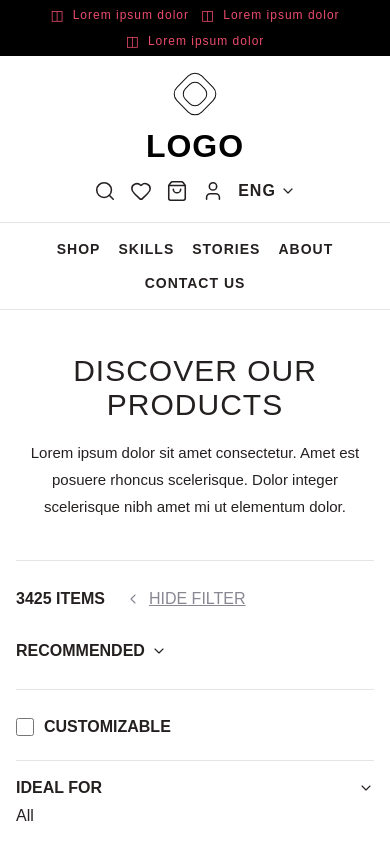
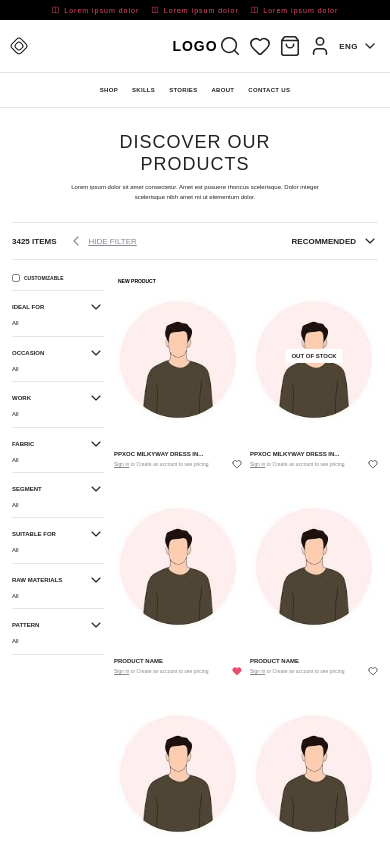
Before and after one commit to Keshav-LB/Appscrip-task-Keshav-Mishra, a Next.js app: page / in a window 390 px wide. Shown: the top 844 px of the page. Built offline with nearby package versions, Linux system fonts and the light colour scheme.

Commit message:
updated css

```diff
--- a/src/app/globals.css
+++ b/src/app/globals.css
@@ -81,7 +81,7 @@ button {
 }
 
 .header-main__inner {
-  min-height: 108px;
+  min-height: 96px;
   display: flex;
   align-items: center;
   justify-content: space-between;
@@ -95,14 +95,14 @@ button {
 }
 
 .header-main__right {
-  gap: 20px;
+  gap: 18px;
 }
 
 .header-main__logo {
   position: absolute;
   left: 50%;
   transform: translateX(-50%);
-  font-size: 40px;
+  font-size: 36px;
   font-weight: 800;
   line-height: 1;
   letter-spacing: 1px;
@@ -110,28 +110,28 @@ button {
 }
 
 .brand-logo-box {
-  width: 36px;
-  height: 36px;
-  border: 1.6px solid #111;
-  border-radius: 10px;
+  width: 28px;
+  height: 28px;
+  border: 1.5px solid #111;
+  border-radius: 8px;
   position: relative;
   transform: rotate(45deg);
 }
 
 .brand-logo-inner {
   position: absolute;
-  inset: 6px;
-  border: 1.4px solid #111;
-  border-radius: 8px;
+  inset: 5px;
+  border: 1.2px solid #111;
+  border-radius: 6px;
 }
 
 .header-lang {
   display: flex;
   align-items: center;
   gap: 4px;
-  font-size: 16px;
+  font-size: 14px;
   font-weight: 700;
-  letter-spacing: 1px;
+  letter-spacing: 0.5px;
 }
 
 .header-nav {
@@ -139,7 +139,7 @@ button {
 }
 
 .header-nav__inner {
-  min-height: 78px;
+  min-height: 72px;
   display: flex;
   align-items: center;
   justify-content: center;
@@ -147,14 +147,14 @@ button {
 }
 
 .header-nav__inner a {
-  font-size: 18px;
+  font-size: 16px;
   font-weight: 700;
-  letter-spacing: 1px;
+  letter-spacing: 0.6px;
 }
 
 /* HERO */
 .hero {
-  padding-top: 64px;
+  padding-top: 72px;
   padding-bottom: 56px;
 }
 
@@ -165,18 +165,18 @@ button {
 }
 
 .hero__inner h1 {
-  font-size: 64px;
-  line-height: 1.12;
+  font-size: 60px;
+  line-height: 72px;
   font-weight: 400;
   letter-spacing: 1px;
-  margin-bottom: 28px;
+  margin-bottom: 16px;
 }
 
 .hero__inner p {
-  max-width: 760px;
+  max-width: 720px;
   margin: 0 auto;
   font-size: 22px;
-  line-height: 1.8;
+  line-height: 40px;
   color: #252020;
 }
 
@@ -193,12 +193,11 @@ button {
 .filter-bar__left {
   display: flex;
   align-items: center;
-  gap: 34px;
+  gap: 52px;
 }
 
 .filter-bar__count {
   font-size: 18px;
-  line-height: 40px;
   font-weight: 700;
   text-transform: uppercase;
 }
@@ -210,7 +209,6 @@ button {
   color: #888792;
   text-decoration: underline;
   font-size: 16px;
-  line-height: 40px;
 }
 
 .filter-bar__sort {
@@ -218,125 +216,25 @@ button {
   align-items: center;
   gap: 6px;
   font-size: 18px;
-  line-height: 40px;
   font-weight: 700;
   text-transform: uppercase;
   color: #252020;
 }
 
-/* TABLET */
-@media (max-width: 1024px) {
-  .header-nav__inner {
-    gap: 28px;
-    flex-wrap: wrap;
-    padding: 16px 0;
-  }
-
-  .hero__inner h1 {
-    font-size: 52px;
-  }
-
-  .hero__inner p {
-    font-size: 20px;
-  }
-}
-
-/* MOBILE */
-@media (max-width: 768px) {
-  .top-strip {
-    justify-content: center;
-    flex-wrap: wrap;
-  }
-
-  .header-main__inner {
-    min-height: auto;
-    flex-direction: column;
-    gap: 18px;
-    padding: 20px 0;
-  }
-
-  .header-main__logo {
-    position: static;
-    transform: none;
-    font-size: 32px;
-  }
-
-  .header-main__right {
-    gap: 14px;
-    flex-wrap: wrap;
-    justify-content: center;
-  }
-
-  .header-nav__inner {
-    gap: 18px;
-    min-height: auto;
-    padding: 18px 0;
-  }
-
-  .header-nav__inner a {
-    font-size: 14px;
-  }
-
-  .hero {
-    padding-top: 44px;
-    padding-bottom: 40px;
-  }
-
-  .hero__inner h1 {
-    font-size: 38px;
-    margin-bottom: 18px;
-  }
-
-  .hero__inner p {
-    font-size: 16px;
-    line-height: 1.8;
-  }
-
-  .filter-bar {
-    min-height: auto;
-    padding: 18px 0;
-    flex-direction: column;
-    align-items: flex-start;
-    gap: 12px;
-  }
-
-  .filter-bar__left {
-    gap: 20px;
-    flex-wrap: wrap;
-  }
-}
-
-@media (max-width: 480px) {
-  .page-section {
-    padding-left: 16px;
-    padding-right: 16px;
-  }
-
-  .hero__inner h1 {
-    font-size: 30px;
-  }
-
-  .hero__inner p {
-    font-size: 15px;
-  }
-
-  .filter-bar__count,
-  .filter-bar__sort {
-    font-size: 16px;
-  }
+.filter-bar__toggle-icon--rotated {
+  transform: rotate(180deg);
 }
 
 /* PRODUCTS SECTION */
 .products-section {
   padding-top: 28px;
-  padding-bottom: 60px;
+  padding-bottom: 40px;
 }
 
 .products-layout {
   display: flex;
   align-items: flex-start;
   gap: 32px;
-  transition: all 0.3s ease;
 }
 
 /* FILTER SIDEBAR */
@@ -349,7 +247,7 @@ button {
   display: flex;
   align-items: center;
   gap: 10px;
-  padding-bottom: 24px;
+  padding-bottom: 20px;
   border-bottom: 1px solid #e5e5e5;
   font-size: 18px;
   font-weight: 700;
@@ -363,7 +261,7 @@ button {
 }
 
 .filter-sidebar__section {
-  padding: 18px 0 16px;
+  padding: 18px 0 14px;
   border-bottom: 1px solid #e5e5e5;
 }
 
@@ -379,7 +277,7 @@ button {
 
 .filter-sidebar__section p {
   font-size: 18px;
-  line-height: 1.4;
+  line-height: 22px;
   color: #252020;
 }
 
@@ -392,7 +290,7 @@ button {
 .product-grid {
   display: grid;
   grid-template-columns: repeat(3, minmax(0, 1fr));
-  gap: 32px 24px;
+  gap: 30px 24px;
 }
 
 /* PRODUCT CARD */
@@ -415,12 +313,11 @@ button {
 
 .product-card__badge {
   position: absolute;
-  top: 12px;
-  left: 14px;
+  top: 10px;
+  left: 12px;
   z-index: 2;
   font-size: 12px;
   font-weight: 700;
-  letter-spacing: 0.3px;
   text-transform: uppercase;
   color: #000;
 }
@@ -428,11 +325,11 @@ button {
 .product-card__stock {
   position: absolute;
   left: 50%;
-  top: 46%;
+  top: 48%;
   transform: translate(-50%, -50%);
   z-index: 2;
   background: rgba(255, 255, 255, 0.96);
-  padding: 12px 22px;
+  padding: 8px 14px;
   font-size: 18px;
   font-weight: 700;
   color: #252020;
@@ -449,22 +346,25 @@ button {
   font-weight: 700;
   text-transform: uppercase;
   color: #252020;
-  margin-bottom: 8px;
+  margin-bottom: 6px;
 }
 
 .product-card__bottom {
   display: flex;
   align-items: flex-start;
   justify-content: space-between;
-  gap: 10px;
+  gap: 8px;
 }
 
 .product-card__bottom p {
-  font-size: 14px;
+  font-size: 12px;
   line-height: 1.4;
   color: #888792;
+  max-width: 250px;
+}
+
+.product-card__bottom p a {
   text-decoration: underline;
-  max-width: 250px;
 }
 
 .product-card__heart {
@@ -473,73 +373,11 @@ button {
   display: inline-flex;
   align-items: center;
   justify-content: center;
+  margin-top: -2px;
 }
 
 .product-card__heart--active {
   color: #eb4c6b;
-}
-
-/* RESPONSIVE */
-@media (max-width: 1100px) {
-  .products-layout {
-    gap: 24px;
-  }
-
-  .filter-sidebar {
-    width: 260px;
-  }
-
-  .product-grid {
-    grid-template-columns: repeat(2, minmax(0, 1fr));
-  }
-}
-
-@media (max-width: 768px) {
-  .products-layout {
-    flex-direction: column;
-  }
-
-  .filter-sidebar {
-    width: 100%;
-  }
-
-  .product-grid {
-    grid-template-columns: repeat(2, minmax(0, 1fr));
-  }
-
-  .filter-sidebar__section-head,
-  .filter-sidebar__section p,
-  .filter-sidebar__customizable {
-    font-size: 16px;
-  }
-
-  .product-card__content h3 {
-    font-size: 16px;
-  }
-
-  .product-card__stock {
-    font-size: 14px;
-    padding: 10px 16px;
-  }
-}
-
-@media (max-width: 480px) {
-  .product-grid {
-    grid-template-columns: 1fr;
-  }
-
-  .product-card__bottom {
-    gap: 8px;
-  }
-
-  .product-card__bottom p {
-    font-size: 13px;
-  }
-}
-
-/* FILTER TOGGLE */
-.filter-bar__toggle-icon--rotated {
-  transform: rotate(180deg);
 }
 
 /* WHEN SIDEBAR HIDDEN */
@@ -547,22 +385,13 @@ button {
   grid-template-columns: repeat(3, minmax(0, 1fr));
 }
 
-/* PRODUCT GRID FULL WIDTH WHEN FILTER HIDDEN */
-@media (min-width: 769px) {
-  .product-grid-section {
-    width: 100%;
-  }
-}
-
-
-
 /* FOOTER */
 .site-footer {
-  background: #000000;
-  color: #ffffff;
-  margin-top: 60px;
+  background: #000;
+  color: #fff;
+  margin-top: 0;
   padding-top: 72px;
-  padding-bottom: 28px;
+  padding-bottom: 24px;
 }
 
 .site-footer__inner {
@@ -572,7 +401,7 @@ button {
 
 .site-footer__top {
   display: grid;
-  grid-template-columns: 1.1fr 0.9fr;
+  grid-template-columns: 1.2fr 0.8fr;
   gap: 80px;
   align-items: start;
 }
@@ -583,28 +412,28 @@ button {
 .site-footer__column h3,
 .site-footer__social-block h3,
 .site-footer__payments-block h3 {
-  font-size: 20px;
+  font-size: 24px;
   line-height: 1.2;
   font-weight: 700;
   text-transform: uppercase;
-  color: #ffffff;
+  color: #fff;
 }
 
 .site-footer__newsletter p,
 .site-footer__contact p,
 .site-footer__currency-note,
 .site-footer__column ul li a {
-  color: #ffffff;
+  color: #fff;
 }
 
 .site-footer__newsletter p {
-  margin-top: 24px;
-  font-size: 16px;
-  line-height: 1.2;
+  margin-top: 16px;
+  font-size: 18px;
+  line-height: 1.4;
 }
 
 .site-footer__subscribe {
-  margin-top: 48px;
+  margin-top: 40px;
   display: flex;
   gap: 16px;
   max-width: 584px;
@@ -615,50 +444,48 @@ button {
   height: 48px;
   border: none;
   outline: none;
-  background: #ffffff;
+  background: #fff;
   color: #252020;
-  padding: 0 24px;
-  font-size: 18px;
+  padding: 0 16px;
+  font-size: 16px;
 }
 
 .site-footer__subscribe input::placeholder {
-  color: #bfc8cd;
+  color: #6f6f6f;
 }
 
 .site-footer__subscribe button {
   width: 184px;
   height: 48px;
-  border: 1.14px solid #ffffff;
-  border-radius: 5px;
-  background: rgba(0, 0, 0, 0.3);
-  color: #ffffff;
-  opacity: 0.5;
+  border: 1px solid rgba(255, 255, 255, 0.5);
+  border-radius: 4px;
+  background: transparent;
+  color: #fff;
   font-size: 18px;
-  font-weight: 500;
   text-transform: uppercase;
 }
 
 .site-footer__contact-wrap {
   display: flex;
   flex-direction: column;
-  gap: 36px;
+  gap: 28px;
 }
 
 .site-footer__contact p {
   font-size: 16px;
-  line-height: 1.2;
-  margin-top: 16px;
+  margin-top: 12px;
+  line-height: 1.4;
 }
 
 .site-footer__currency-row {
-  margin-top: 16px;
+  margin-top: 12px;
   display: flex;
   align-items: center;
   gap: 6px;
 }
 
 .site-footer__flag {
-  font-size: 24px;
+  font-size: 20px;
   line-height: 1;
 }
 
@@ -670,74 +497,76 @@ button {
 .site-footer__currency-code {
   font-size: 16px;
   font-weight: 700;
-  letter-spacing: 1px;
   text-transform: uppercase;
 }
 
 .site-footer__currency-note {
-  margin-top: 16px;
+  margin-top: 12px;
   font-size: 12px;
-  line-height: 1.2;
-  max-width: 447px;
+  line-height: 1.4;
+  max-width: 360px;
 }
 
 .site-footer__divider {
-  margin-top: 26px;
-  border-top: 1px solid #ffffff;
+  margin-top: 28px;
+  border-top: 1px solid rgba(255, 255, 255, 0.4);
 }
 
 .site-footer__bottom-grid {
-  padding-top: 56px;
+  padding-top: 48px;
   display: grid;
-  grid-template-columns: 1fr 1fr 1.15fr;
+  grid-template-columns: 1fr 1fr 1.1fr;
   gap: 60px;
   align-items: start;
+}
+
+.site-footer__column:first-child h3 {
+  font-size: 30px;
+  text-transform: none;
 }
 
 .site-footer__column h3,
 .site-footer__social-block h3,
 .site-footer__payments-block h3 {
-  margin-bottom: 24px;
-}
-
-.site-footer__column:first-child h3 {
-  font-size: 24px;
-  text-transform: none;
+  margin-bottom: 18px;
 }
 
 .site-footer__column ul {
   list-style: none;
   display: flex;
   flex-direction: column;
-  gap: 16px;
+  gap: 14px;
+  margin-top: 18px;
 }
 
 .site-footer__column ul li a {
   font-size: 18px;
-  line-height: 1.2;
+  line-height: 1.3;
 }
 
 .site-footer__column--right {
   display: flex;
   flex-direction: column;
-  gap: 48px;
+  gap: 40px;
 }
 
 .site-footer__socials {
   display: flex;
-  gap: 12px;
+  gap: 10px;
   align-items: center;
 }
 
 .site-footer__social-icon {
   width: 32px;
   height: 32px;
-  border: 1.2px solid #ffffff;
+  border: 1px solid #fff;
   border-radius: 50%;
   display: inline-flex;
   align-items: center;
   justify-content: center;
-  color: #ffffff;
+  color: #fff;
+  font-size: 12px;
+  font-weight: 700;
 }
 
 .site-footer__payments {
@@ -747,42 +576,65 @@ button {
 }
 
 .pay-card {
-  min-width: 56px;
-  height: 35px;
-  padding: 0 10px;
-  border-radius: 5px;
-  border: 1px solid #fff2f5;
-  background: #ffffff;
-  color: #000000;
+  min-width: 52px;
+  height: 32px;
+  padding: 0 8px;
+  border-radius: 4px;
+  background: #fff;
+  color: #000;
   display: inline-flex;
   align-items: center;
   justify-content: center;
-  font-size: 14px;
+  font-size: 12px;
   font-weight: 600;
 }
 
 .pay-card--blue {
   background: #006fcf;
-  color: #ffffff;
+  color: #fff;
 }
 
 .pay-card--purple {
   background: #5a31f4;
-  color: #ffffff;
+  color: #fff;
 }
 
 .site-footer__copyright {
-  margin-top: 48px;
+  margin-top: 40px;
   text-align: center;
-  font-size: 14px;
-  line-height: 1.2;
-  color: #ffffff;
+  font-size: 12px;
+  color: #fff;
 }
 
 /* TABLET */
 @media (max-width: 1024px) {
-  .site-footer {
-    padding-top: 56px;
+  .header-nav__inner {
+    gap: 28px;
+    flex-wrap: wrap;
+    padding: 16px 0;
+  }
+
+  .hero__inner h1 {
+    font-size: 48px;
+    line-height: 1.2;
+  }
+
+  .hero__inner p {
+    font-size: 20px;
+    line-height: 1.7;
+  }
+
+  .products-layout {
+    gap: 24px;
+  }
+
+  .filter-sidebar {
+    width: 250px;
+  }
+
+  .product-grid {
+    grid-template-columns: repeat(3, minmax(0, 1fr));
+    gap: 24px 18px;
   }
 
   .site-footer__top {
@@ -802,9 +654,189 @@ button {
 
 /* MOBILE */
 @media (max-width: 768px) {
+  .page-section {
+    padding-left: 12px;
+    padding-right: 12px;
+  }
+
+  .top-strip {
+    min-height: 20px;
+    padding: 4px 8px;
+    justify-content: center;
+  }
+
+  .top-strip__item {
+    font-size: 7px;
+    gap: 4px;
+  }
+
+  .top-strip__mark {
+    font-size: 8px;
+  }
+
+  .header-main__inner {
+    min-height: 52px;
+    padding: 8px 0;
+  }
+
+  .header-main__logo {
+    font-size: 14px;
+  }
+
+  .brand-logo-box {
+    width: 14px;
+    height: 14px;
+    border-radius: 4px;
+  }
+
+  .brand-logo-inner {
+    inset: 2px;
+    border-radius: 3px;
+  }
+
+  .header-main__right {
+    gap: 8px;
+  }
+
+  .header-lang {
+    font-size: 8px;
+  }
+
+  .header-nav__inner {
+    min-height: 34px;
+    gap: 14px;
+    padding: 8px 0;
+  }
+
+  .header-nav__inner a {
+    font-size: 6px;
+    letter-spacing: 0.3px;
+  }
+
+  .hero {
+    padding-top: 24px;
+    padding-bottom: 20px;
+  }
+
+  .hero__inner {
+    max-width: 260px;
+  }
+
+  .hero__inner h1 {
+    font-size: 18px;
+    line-height: 1.2;
+    margin-bottom: 8px;
+  }
+
+  .hero__inner p {
+    font-size: 6px;
+    line-height: 1.6;
+  }
+
+  .filter-bar {
+    min-height: auto;
+    padding: 10px 0;
+  }
+
+  .filter-bar__left {
+    gap: 16px;
+  }
+
+  .filter-bar__count,
+  .filter-bar__sort {
+    font-size: 8px;
+  }
+
+  .filter-bar__toggle {
+    font-size: 8px;
+    gap: 4px;
+  }
+
+  .products-section {
+    padding-top: 14px;
+    padding-bottom: 24px;
+  }
+
+  .products-layout {
+    flex-direction: row;
+    gap: 10px;
+    align-items: flex-start;
+  }
+
+  .filter-sidebar {
+    width: 92px;
+    flex-shrink: 0;
+  }
+
+  .filter-sidebar__customizable {
+    font-size: 5px;
+    gap: 4px;
+    padding-bottom: 8px;
+  }
+
+  .filter-sidebar__customizable input {
+    width: 8px;
+    height: 8px;
+  }
+
+  .filter-sidebar__section {
+    padding: 8px 0;
+  }
+
+  .filter-sidebar__section-head {
+    font-size: 6px;
+    margin-bottom: 4px;
+  }
+
+  .filter-sidebar__section p {
+    font-size: 6px;
+    line-height: 1.4;
+  }
+
+  .product-grid {
+    grid-template-columns: repeat(2, minmax(0, 1fr));
+    gap: 12px 8px;
+  }
+
+  .product-card__content {
+    padding-top: 6px;
+  }
+
+  .product-card__content h3 {
+    font-size: 6px;
+    margin-bottom: 3px;
+  }
+
+  .product-card__bottom p {
+    font-size: 5px;
+    line-height: 1.3;
+    max-width: unset;
+  }
+
+  .product-card__heart svg {
+    width: 10px;
+    height: 10px;
+  }
+
+  .product-card__badge {
+    top: 4px;
+    left: 4px;
+    font-size: 5px;
+  }
+
+  .product-card__stock {
+    font-size: 6px;
+    padding: 4px 6px;
+  }
+
   .site-footer {
-    padding-top: 40px;
-    padding-bottom: 24px;
+    padding-top: 20px;
+    padding-bottom: 14px;
+  }
+
+  .site-footer__top {
+    grid-template-columns: 1fr 1fr;
+    gap: 14px;
   }
 
   .site-footer__newsletter h2,
@@ -813,39 +845,103 @@ button {
   .site-footer__column h3,
   .site-footer__social-block h3,
   .site-footer__payments-block h3 {
-    font-size: 18px;
+    font-size: 7px;
+    margin-bottom: 6px;
+  }
+
+  .site-footer__newsletter p,
+  .site-footer__contact p,
+  .site-footer__currency-note,
+  .site-footer__column ul li a {
+    font-size: 5px;
   }
 
   .site-footer__subscribe {
-    margin-top: 28px;
-    flex-direction: column;
+    margin-top: 10px;
+    gap: 6px;
     max-width: 100%;
   }
 
+  .site-footer__subscribe input,
   .site-footer__subscribe button {
-    width: 100%;
+    height: 18px;
+    font-size: 6px;
+    padding: 0 6px;
+  }
+
+  .site-footer__subscribe button {
+    width: 72px;
+  }
+
+  .site-footer__contact-wrap {
+    gap: 10px;
+  }
+
+  .site-footer__contact p {
+    margin-top: 4px;
+  }
+
+  .site-footer__currency-row {
+    margin-top: 4px;
+  }
+
+  .site-footer__currency-note {
+    margin-top: 4px;
+    max-width: 140px;
+  }
+
+  .site-footer__divider {
+    margin-top: 14px;
   }
 
   .site-footer__bottom-grid {
-    grid-template-columns: 1fr;
-    padding-top: 36px;
-    gap: 36px;
+    padding-top: 14px;
+    grid-template-columns: 1fr 1fr 1fr;
+    gap: 14px;
   }
 
   .site-footer__column:first-child h3 {
-    font-size: 22px;
+    font-size: 8px;
   }
 
-  .site-footer__column ul li a {
-    font-size: 16px;
+  .site-footer__column ul {
+    gap: 6px;
+    margin-top: 8px;
   }
 
   .site-footer__column--right {
-    gap: 32px;
+    gap: 14px;
+  }
+
+  .site-footer__socials {
+    gap: 6px;
+  }
+
+  .site-footer__social-icon {
+    width: 14px;
+    height: 14px;
+    font-size: 5px;
+  }
+
+  .site-footer__payments {
+    gap: 4px;
+  }
+
+  .pay-card {
+    min-width: 18px;
+    height: 12px;
+    font-size: 4px;
+    padding: 0 4px;
   }
 
   .site-footer__copyright {
-    margin-top: 36px;
-    font-size: 13px;
+    margin-top: 12px;
+    font-size: 5px;
   }
 }
+
+@media (max-width: 480px) {
+  .filter-bar__left {
+    gap: 12px;
+  }
+}
```
